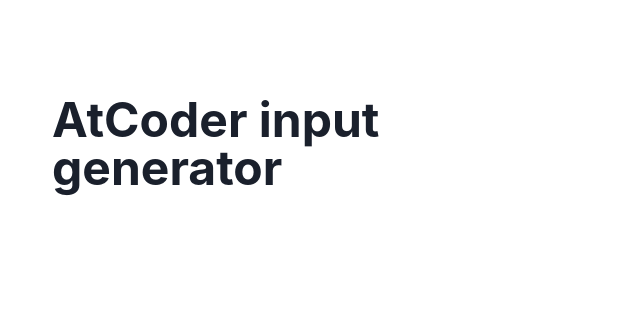
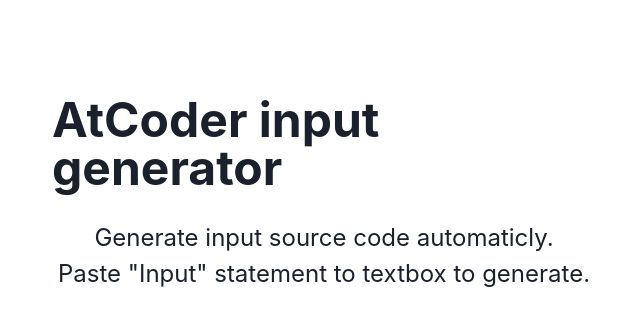
Before and after one commit to itta611/AtCoder-input-templates, a Next.js app: page / in a window 1280 px wide. Shown: the top 326 px of the page, without its empty margins (316-956 px from the left). Built offline with nearby package versions, Linux system fonts and the light colour scheme.

Commit message:
add description

```diff
--- a/pages/index.js
+++ b/pages/index.js
@@ -1,4 +1,4 @@
-import { Container, Heading } from '@chakra-ui/react';
+import { Container, Heading, Text } from '@chakra-ui/react';
 import Head from 'next/head';
 
 function Index() {
@@ -10,6 +10,11 @@
       <Heading as={'h2'} size={'2xl'} mt={24}>
         AtCoder input generator
       </Heading>
+      <Text fontSize={'2xl'} textAlign={'center'} mt={7}>
+        Generate input source code automaticly.
+        <br />
+        Paste "Input" statement to textbox to generate.
+      </Text>
     </Container>
   );
 }
```
